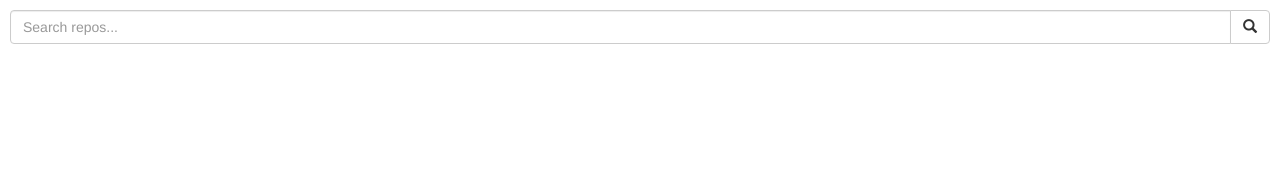
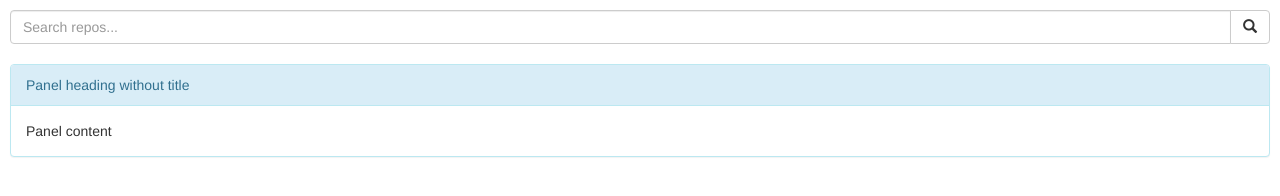
Before and after one commit to Mini0n/OneSquare, a plain HTML site: page index.html in a window 1280 px wide. Drawn offline with nearby package versions, Linux system fonts and the light colour scheme; some packages are replaced by stand-ins of ours.

Commit message:
Gits Panel list skeleton

```diff
--- a/index.html
+++ b/index.html
@@ -46,6 +46,21 @@
 
 <div id="bottom-div">
 
+
+  <div id="git-div" class="git-group">
+
+    <div class="panel panel-info">
+      <div class="panel-heading">Panel heading without title</div>
+      <div class="panel-body">
+        Panel content
+      </div>
+    </div>
+
+
+  </div>
+
+
+
 </div>
 
 
--- a/style.scss
+++ b/style.scss
@@ -4,5 +4,8 @@ sass --watch style.scss:style.css
 
 .input-group {
   padding: 10px;
-  padding-bottom: 20px;
 }
+
+.git-group {
+  padding: 10px;
+}
```
Also changed, not shown: style.css, 1 other file.
